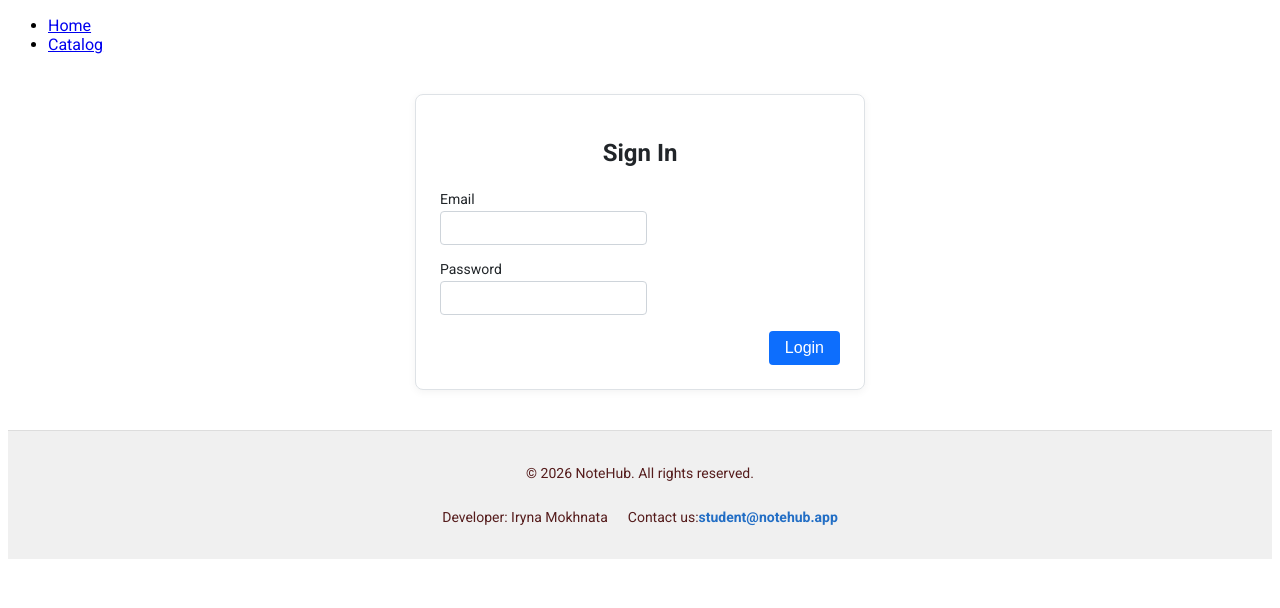
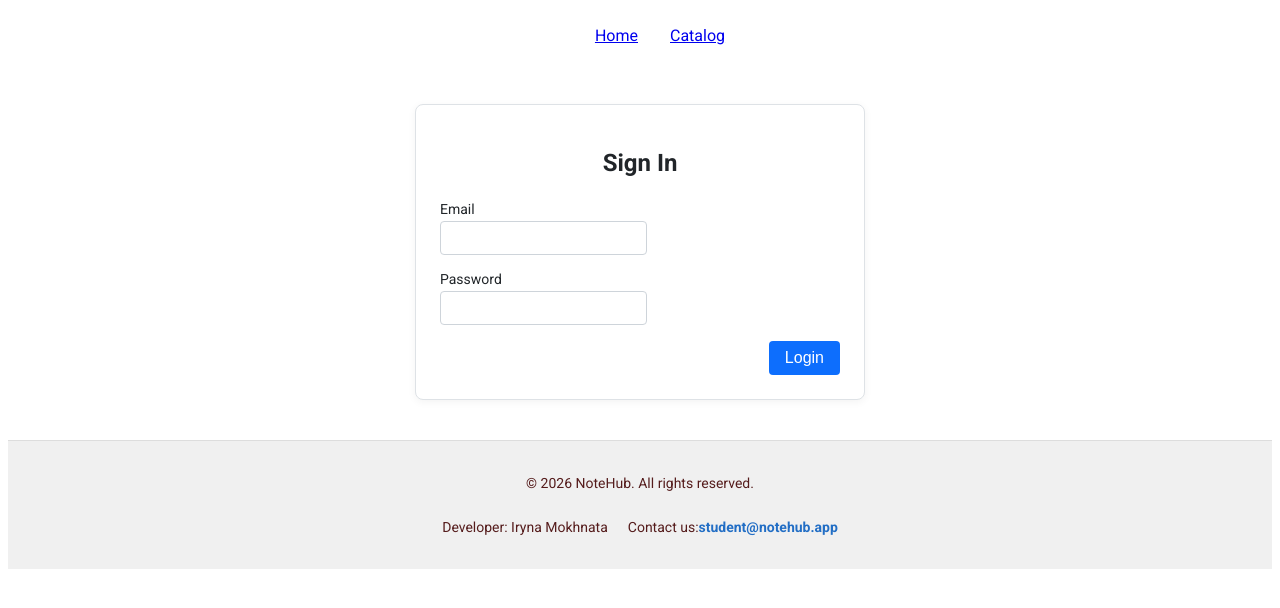
Before and after one commit to Iryna-M-html/TravelTrucks, a Next.js app: page /sign-in in a window 1280 px wide. Shown: the top 608 px of the page. Built offline with nearby package versions, Linux system fonts and the light colour scheme; no server answers.

Commit message:
style headers

```diff
--- a/components/Header/Header.module.css
+++ b/components/Header/Header.module.css
@@ -1,48 +1,31 @@
-/* components/Header/Header.module.css */
 .header {
   display: flex;
-  justify-content: space-between;
   align-items: center;
-  padding: 1rem 2rem;
-  background-color: #333;
-  color: white;
+  justify-content: space-around;
+  padding: 0 24px;
+  border-bottom: 1px solid var(--badges);
+  background: var(--inputs);
 }
-
-.header a {
-  text-decoration: none;
-  color: white;
-  font-size: 1.5rem;
-  font-weight: bold;
-}
-
-.header a:hover {
-  color: #ddd;
-}
-
 .navigation {
+  display: flex;
+  align-items: center;
+  justify-content: center;
+  gap: 32px;
   list-style-type: none;
-  margin: 0;
-  padding: 0;
-  display: flex;
-  gap: 1rem;
-}
-
-.navigation li a {
-  text-decoration: none;
-  color: white;
-  font-size: 1rem;
-}
-
-.navigation li a:hover {
-  color: #ddd;
 }
 .navigationItem {
-  display: flex;
-  align-items: center;
+  font-weight: 500;
+  font-size: 16px;
+  line-height: 1.5;
+  text-align: center;
+  color: var(--main);
+  transition: color 0.2s ease, transform 0.2s ease;
 }
-.headerLink {
-  text-decoration: none;
-  color: white;
-  font-size: 1.5rem;
-  font-weight: 700;
+.navigationItem:hover,
+.navigationItem:focus {
+  color: var(--button-hover);
+  transform: scale(1.1);
 }
+.active {
+  color: var(--button-hover);
+}
--- a/components/Header/Header.tsx
+++ b/components/Header/Header.tsx
@@ -1,25 +1,32 @@
 "use client";
 
 import Link from "next/link";
+import css from "./Header.module.css";
+import { usePathname } from "next/navigation";
 
 export default function Header() {
+  const pathname = usePathname();
   return (
-    <header>
-      <div className="container">
+    <div className="container">
+      <header className={css.header}>
         <div>
           {/* Logo */}
-          <Link href="/">
+          <Link href="/" className={css.logoLink}>
             {/* <svg width={136} height={16}>
               <use href="/  "></use>
             </svg> */}
           </Link>
 
           {/* Desktop navigation */}
-          <ul>
-            <li>
+          <ul className={css.navigation}>
+            <li className={pathname === "/" ? css.active : css.navigationItem}>
               <Link href="/">Home</Link>
             </li>
-            <li>
+            <li
+              className={
+                pathname === "/catalog" ? css.active : css.navigationItem
+              }
+            >
               <Link href="/catalog">Catalog</Link>
             </li>
           </ul>
@@ -34,7 +41,7 @@ export default function Header() {
             <Menu />
           </div> */}
         </div>
-      </div>
-    </header>
+      </header>
+    </div>
   );
 }
```
